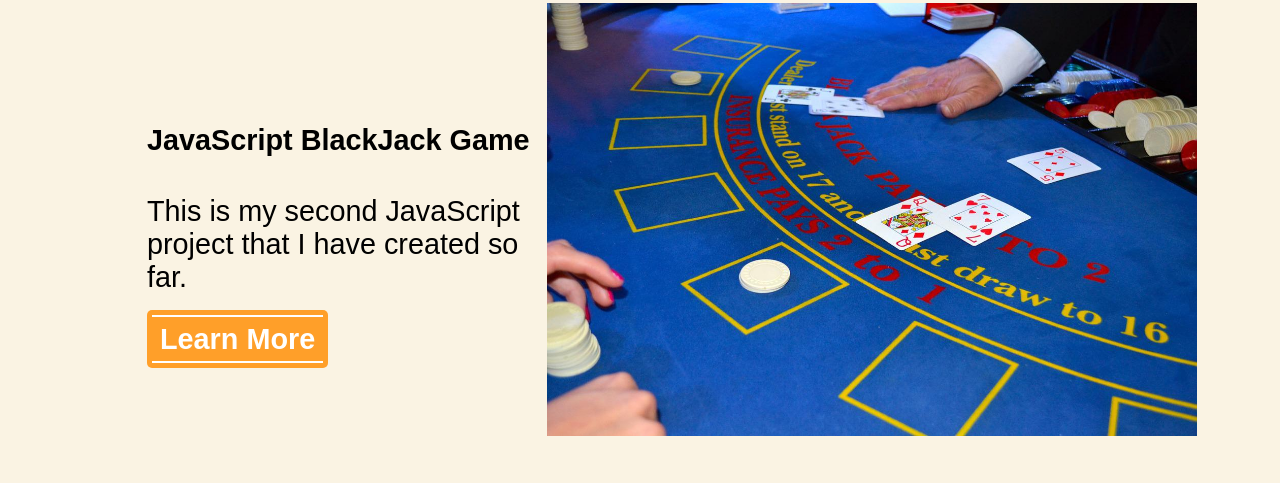
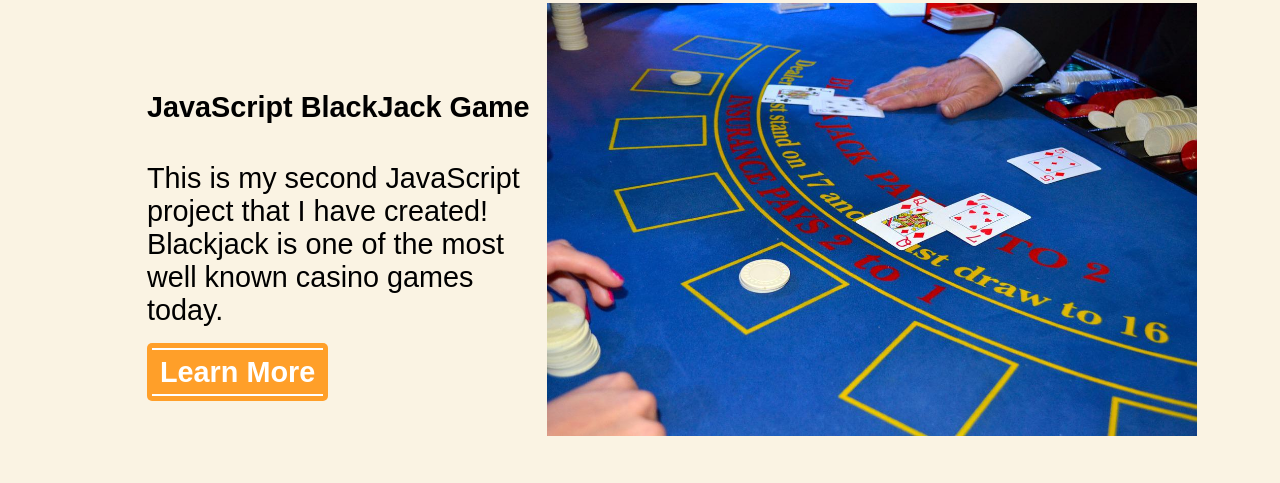
Before and after one commit to Andrew47592095/Portfolio-Website, a plain HTML site: page index.html in a window 1280 px wide. Shown: the part 2339-2822 px from the top of the page. Drawn offline with Linux system fonts and the light colour scheme.

Commit message:
Update index.html

```diff
--- a/index.html
+++ b/index.html
@@ -87,7 +87,7 @@
         </div>
         <div class="project-text-container">
           <h4>JavaScript BlackJack Game</h4>
-          <p class="project-text">This is my second JavaScript project that I have created so far. </p>
+          <p class="project-text">This is my second JavaScript project that I have created! Blackjack is one of the most well known casino games today.  </p>
           <a href="#" class="btn btn-border">Learn More</a>
         </div>
       </div>
```
